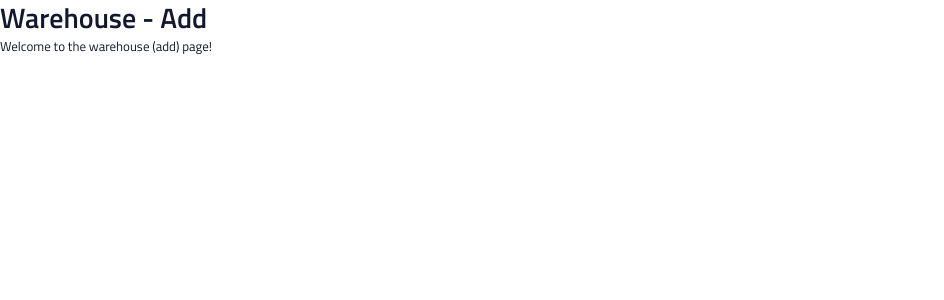
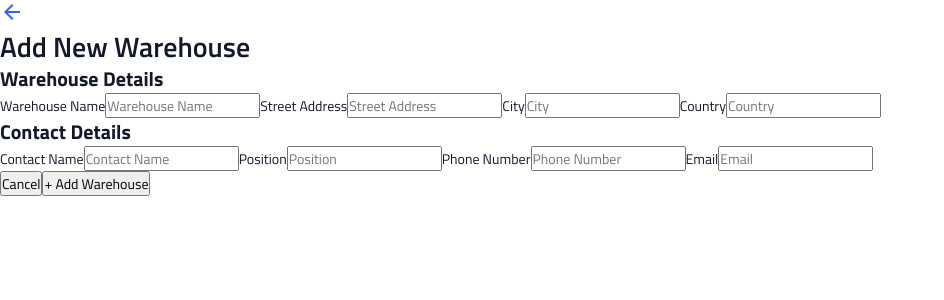
Before and after one commit to notaika/InStock, a React (Vite) app: page /warehouse/add in a window 1280 px wide. Shown: the top 300 px of the page, without its empty margins (0-944 px from the left). Built offline with nearby package versions, Linux system fonts and the light colour scheme.

Commit message:
text-input form parts implemented with lables and fields

```diff
--- a/src/components/WarehouseAdd/WarehouseAdd.jsx
+++ b/src/components/WarehouseAdd/WarehouseAdd.jsx
@@ -9,13 +9,160 @@ import Footer from "../Footer/Footer";
 import Header from "../Header/Header";
 import { Link, useNavigate } from "react-router-dom";
 
-export default function WarehouseAdd() {
+
   const API_URL = import.meta.env.VITE_LOCALHOST;
 
+export default function WarehouseAdd() {
+  const [errorMessage, setErrorMessage] = useState("");
+  const navigate = useNavigate();
+
+  const handleSubmit = async (values, { setSubmitting }) => {
+    try {
+      const response = await axios.post(`${API_URL}/api/warehouses`, values);
+      console.log("Warehouse added successfully:", response.data);
+      navigate("/");
+    } catch (error) {
+      setErrorMessage(error.response.data);
+    } finally {
+      setSubmitting(false);
+    }
+  };
+  const handleCancel = () => {
+    navigate("/");
+  };
+
+
   return (
-    <div>
-      <h1>Warehouse - Add</h1>
-      <p>Welcome to the warehouse (add) page!</p>
-    </div>
-  )
+    <>
+    <Formik
+      initialValues={{
+        warehouse_name: "",
+        street_address: "",
+        city: "",
+        country: "",
+        contact_name: "",
+        position: "",
+        phone_number: "",
+        email: "",
+      }}
+      validationSchema={Yup.object({
+        warehouse_name: Yup.string().required("This field is required"),
+        street_address: Yup.string().required("This field is required"),
+        city: Yup.string().required("This field is required"),
+        country: Yup.string().required("This field is required"),
+        contact_name: Yup.string().required("This field is required"),
+        position: Yup.string().required("This field is required"),
+        phone_number: Yup.string().required("This field is required"),
+        email: Yup.string().required("This field is required").email("Invalid email address"),
+      })}
+    >
+    {({ values }) => (
+      <Form className="warehouse-add">
+        <div className="warehouse-add__header">
+          <div className="warehouse-add__header-box">
+            <Link to="/">
+            <img
+              src={arrowIcon}
+              alt="Back arrow"
+              className="warehouse-add__header-icon"
+            />
+            </ Link>
+            <h1 className="warehouse-add__title">Add New Warehouse</h1>
+          </div>
+        </div>
+
+
+        <div className="warehouse-add__fields-container">
+          <div className="warehouse-add__left-container">
+            <h2 className="warehouse-add__subtitle">Warehouse Details</h2>
+            <TextInput
+              label="Warehouse Name"
+              name="warehouse_name"
+              type="text"
+              placeholder="Warehouse Name"
+              className="warehouse-add__input"
+              labelClassName="warehouse-add__label"
+            />
+            <TextInput
+              label="Street Address"
+              name="street_address"
+              type="text"
+              placeholder="Street Address"
+              className="warehouse-add__input"
+              labelClassName="warehouse-add__label"
+            />
+            <TextInput
+              label="City"
+              name="city"
+              type="text"
+              placeholder="City"
+              className="warehouse-add__input"
+              labelClassName="warehouse-add__label"
+            />
+            <TextInput
+              label="Country"
+              name="country"
+              type="text"
+              placeholder="Country"
+              className="warehouse-add__input"
+              labelClassName="warehouse-add__label"
+            />
+          </div>
+
+
+          <div className="warehouse-add__right-container">
+            <h2 className="warehouse-add__subtitle">Contact Details</h2>
+            <TextInput
+              label="Contact Name"
+              name="contact_name"
+              type="text"
+              placeholder="Contact Name"
+              className="warehouse-add__input"
+              labelClassName="warehouse-add__label"
+            />
+            <TextInput
+              label="Position"
+              name="position"
+              type="text"
+              placeholder="Position"
+              className="warehouse-add__input"
+              labelClassName="warehouse-add__label"
+            />
+            <TextInput
+              label="Phone Number"
+              name="phone_number"
+              type="text"
+              placeholder="Phone Number"
+              className="warehouse-add__input"
+              labelClassName="warehouse-add__label"
+            />
+            <TextInput
+              label="Email"
+              name="email"
+              type="text"
+              placeholder="Email"
+              className="warehouse-add__input"
+              labelClassName="warehouse-add__label"
+            />
+          </div>
+        </div>
+
+
+        <div className="warehouse-add__button-container">
+          <button type="button" className="warehouse-add__button-item--left"
+           >
+            Cancel
+          </button>
+          <button
+            type="submit"
+            className="warehouse-add__button-item--right"
+          >
+            + Add Warehouse
+          </button>
+        </div>
+      </Form>
+    )}
+  </Formik>
+</>
+);
 }
```
